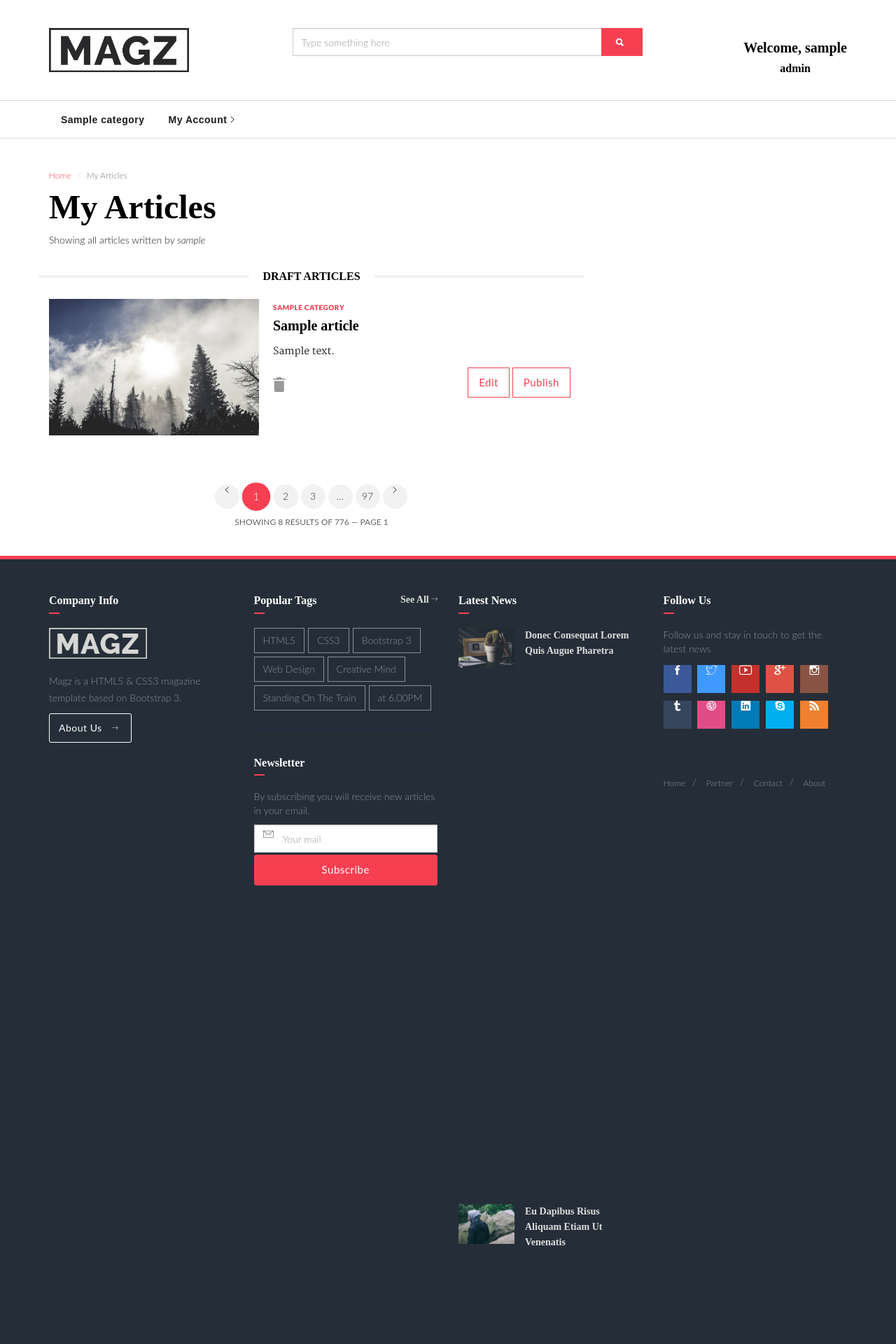
After one commit to MaryamTaraif/NewsPortal, a PHP site: page /myArticles.php in a window 1280 px wide. The commit adds this page. Shown: the top 1920 px of the page at 70% size. Run offline with PHP 8.4, Linux system fonts and the light colour scheme; the visitor is signed in with stand-in values (Sample User, id 1); tables that the repository leaves empty or names only in its code hold one stand-in row (values such as "Sample post"); some web fonts are replaced.

Commit message:
author's articles list

```diff
--- a/Article.php
+++ b/Article.php
@@ -10,6 +10,7 @@ class Article {
     private $rating;
     private $user_id;
     private $category_id;
+    private $status;
 
     public function __construct() {
         $this->article_id = null;
@@ -20,6 +21,7 @@ class Article {
         $this->rating = null;
         $this->user_id = null;
         $this->category_id = null;
+        $this->status = false;
     }
     public function getArticle_id() {
         return $this->article_id;
@@ -53,6 +55,11 @@ class Article {
         return $this->category_id;
     }
 
+    public function getStatus() {
+        return $this->status;
+    }
+
+
     public function setArticle_id($article_id): void {
         $this->article_id = $article_id;
     }
@@ -85,8 +92,11 @@ class Article {
         $this->category_id = $category_id;
     }
 
+    public function setStatus($status): void {
+        $this->status = $status;
+    }
 
-    function initWith($article_id, $title, $description, $content, $publish_date,$rating,$user_id,$category_id) {
+    function initWith($article_id, $title, $description, $content, $publish_date,$rating,$user_id,$category_id, $status) {
         $this->article_id = $article_id;
         $this->title = $title;
         $this->$description = $description;
@@ -95,12 +105,13 @@ class Article {
         $this->rating = $rating;
         $this->user_id = $user_id;
         $this->category_id = $category_id;
+        $this->status = $status;
     }
 
     function initWithId($article_id) {
         $db = Database::getInstance();
         $data = $db->singleFetch('SELECT * FROM dbProj_Article WHERE article_id = \'' . $article_id .  '\'');
-        $this->initWith($data->article_id, $data->title, $data->description, $data->content, $data->publish_date,$data->rating, $data->user_id,$data->category_id );
+        $this->initWith($data->article_id, $data->title, $data->description, $data->content, $data->publish_date,$data->rating, $data->user_id,$data->category_id, $data->status );
 
     }
 
@@ -129,10 +140,14 @@ class Article {
     function addArticle(){
         if ($this->isValid()){
             $db = Database::getInstance();
-            //insert article into db
-            $query = 'INSERT INTO dbProj_Article (title, description, content, user_id, category_id)'
-                    . 'VALUES (\''. $this->title . '\',\'' . $this->description . '\',\'' . $this->content
-                    . '\',\'' . $this->user_id .'\',\'' . $this->category_id . '\')';
+
+            // Build the query
+            $query = 'INSERT INTO dbProj_Article (title, description, content, user_id, category_id, status)'
+             . 'VALUES ("'. $title . '","' . $description . '","' . $content
+             . '","' . $user_id .'","' . $category_id .'","' . $status . '")';
+
+
+            echo $query;
             $db->querySql($query);
 
             //retrieve the article id just inserted
@@ -156,7 +171,7 @@ class Article {
     public static function getAllCatArticles($category_id){
         $db = Database::getInstance();
         // get the total number of articles for the category
-        $totalSql = "SELECT COUNT(*) as total FROM dbProj_Article WHERE category_id = $category_id";
+        $totalSql = "SELECT COUNT(*) as total FROM dbProj_Article WHERE status = true and category_id = $category_id";
         $total = $db->singleFetch($totalSql);
         return $total;
     }
@@ -175,7 +190,7 @@ class Article {
     //get all articles ordered from the latest date
     public static function getArticles() {
         $db = Database::getInstance();
-        $data = $db->multiFetch('Select * from dbProj_Article order by publish_date desc');
+        $data = $db->multiFetch('Select * from dbProj_Article where status = true order by publish_date desc');
         return $data;
     }
 
@@ -197,7 +212,7 @@ class Article {
   public static function getRecentArticle() {
         $db = Database::getInstance();
         $today = date('Y-m-d');
-        $data = $db->singleFetch("SELECT * FROM dbProj_Article WHERE STR_TO_DATE(publish_date, '%Y-%m-%d') <= '$today' ORDER BY publish_date DESC LIMIT 1");
+        $data = $db->singleFetch("SELECT * FROM dbProj_Article WHERE status = true and STR_TO_DATE(publish_date, '%Y-%m-%d') <= '$today' ORDER BY publish_date DESC LIMIT 1");
         return $data;
     }
 
@@ -207,33 +222,38 @@ class Article {
         $db = Database::getInstance();
         $today = date('Y-m-d');
         $one_week_ago = date('Y-m-d', strtotime('-1 week'));
-        $data = $db->multiFetch("SELECT * FROM dbProj_Article WHERE STR_TO_DATE(publish_date, '%Y-%m-%d') <= '$today' AND STR_TO_DATE(publish_date, '%Y-%m-%d') >= '$one_week_ago' ORDER BY rating DESC LIMIT 3");
+        $data = $db->multiFetch("SELECT * FROM dbProj_Article WHERE status = true and STR_TO_DATE(publish_date, '%Y-%m-%d') <= '$today' AND STR_TO_DATE(publish_date, '%Y-%m-%d') >= '$one_week_ago' ORDER BY rating DESC LIMIT 3");
         //if nothing added this week, return just the latest article to be in the banner
         if (empty($data)){
-            $data = $db->singleFetch("SELECT * FROM dbProj_Article order by publish_date desc limit 1");
+            $data = $db->singleFetch("SELECT * FROM dbProj_Article where status = true order by publish_date desc limit 1");
         }
         return $data;
     }
 
 
-  public static function getComments($article_id) {
-    $db = Database::getInstance();
-    $data = $db->multiFetch('SELECT * FROM dbProj_Comment WHERE article_id = \'' . $article_id . '\'');
-    return $data;
-}
+    public static function getComments($article_id) {
+      $db = Database::getInstance();
+      $data = $db->multiFetch('SELECT * FROM dbProj_Comment WHERE article_id = \'' . $article_id . '\'');
+      return $data;
+    }
 
 
-    public static function authorArticles($author_id){
-        //top articles for this week to display in the home banner
+    public static function authorPublishedArticles($author_id){
         $db = Database::getInstance();
-        $data = $db->multiFetch('SELECT * FROM dbProj_Article WHERE user_id ='. $author_id .' order by publish_date desc');
+        $data = $db->multiFetch('SELECT * FROM dbProj_Article WHERE user_id ='. $author_id .' and status = true order by publish_date desc');
+        return $data;
+    }
+
+    public static function authorDraftArticles($author_id){
+        $db = Database::getInstance();
+        $data = $db->multiFetch('SELECT * FROM dbProj_Article WHERE user_id ='. $author_id .' and status = false order by publish_date desc');
         return $data;
     }
 
      //get the list of articles in the passed category
     public static function getCatArticles($category_id) {
         $db = Database::getInstance();
-        $data = $db->multiFetch('Select * from dbProj_Article where category_id = ' . $category_id);
+        $data = $db->multiFetch('Select * from dbProj_Article where status = true and category_id = ' . $category_id .' order by publish_date desc');
         return $data;
     }
 
--- /dev/null
+++ b/myArticles.php
@@ -0,0 +1,232 @@
+<?php
+include 'header.php';
+?>
+		<section class="category">
+		  <div class="container" style="padding-top: 180px;">
+		    <div class="row">
+		      <div class="col-md-8 text-left">
+		        <div class="row">
+		          <div class="col-md-12">
+		            <ol class="breadcrumb">
+		              <li><a href="#">Home</a></li>
+		              <li class="active">My Articles</li>
+		            </ol>
+		            <h1 class="page-title">My Articles</h1>
+		            <p class="page-subtitle">Showing all articles written by <i><?php echo $_SESSION['username'] ?></i></p>
+		          </div>
+		        </div>
+
+		        <div class="row">
+                            <?php
+                            //get the list of articles
+                            $list = Article::authorDraftArticles($_SESSION['user_id']);
+                            //if the result if not empty
+                            if (!empty($list)) {
+                               echo ' <div class="line">
+                                        <div>Draft Articles</div>
+                                    </div>';
+                                //loop through and display
+                                    for ($i = 0; $i < count($list); $i++) {
+                                        echo '<article class="col-md-12 article-list">
+		            <div class="inner">
+		              <figure>
+                                <img src="images/news/img01.jpg">
+		              </figure>
+		              <div class="details">
+		                <div class="detail">
+		                  <div class="category">
+		                   <a href="#">'. Article::getCatName($list[$i]->category_id) .'</a>
+		                  </div>
+
+		                </div>
+		                <h1><a href="singleArticle.php?aid= '.$list[$i]->article_id.'"">'.$list[$i]->title .'</a></h1>
+		                <p>
+		                  '.$list[$i]->description .'
+		                </p>
+		                <footer>
+                                <a class="btn btn-primary more" href="addArticle.php?id='.$list[$i]->article_id.'">
+		                    <div>Edit</div>
+		                    <div><i class="ion-ios-arrow-thin-right"></i></div>
+		                  </a>
+                                  <a href="#" class="love"><i class="ion-android-delete"></i></a>
+		                  <a class="btn btn-primary more" href="singleArticle.php?aid='.$list[$i]->article_id.'">
+		                    <div>Publish</div>
+		                    <div><i class="ion-ios-arrow-thin-right"></i></div>
+		                  </a>
+		                </footer>
+		              </div>
+		            </div>
+		          </article>';
+                                    }
+                            }
+
+                            ?>
+
+                            <?php
+                            //get the list of articles
+                            $list = Article::authorPublishedArticles($_SESSION['user_id']);
+                            //if the result if not empty
+                            if (!empty($list)) {
+                               echo ' <div class="line">
+                                        <div>Published Articles</div>
+                                    </div>';
+                                //loop through and display
+                                    for ($i = 0; $i < count($list); $i++) {
+                                        echo '<article class="col-md-12 article-list">
+		            <div class="inner">
+		              <figure>
+                                <img src="images/news/img01.jpg">
+		              </figure>
+		              <div class="details">
+		                <div class="detail">
+		                  <div class="category">
+		                   <a href="#">'. Article::getCatName($list[$i]->category_id) .'</a>
+		                  </div>
+		                  <div class="time">'.$list[$i]->publish_date .'</div>
+		                </div>
+		                <h1><a href="singleArticle.php?aid= '.$list[$i]->article_id.'"">'.$list[$i]->title .'</a></h1>
+		                <p>
+		                  '.$list[$i]->description .'
+		                </p>
+		                <footer>
+		                  <a href="#" class="love"><i class="ion-android-favorite-outline"></i> <div>'. $list[$i]->rating .'</div></a>
+		                  <a class="btn btn-primary more" href="singleArticle.php?aid='.$list[$i]->article_id.'">
+		                    <div>View</div>
+		                    <div><i class="ion-ios-arrow-thin-right"></i></div>
+		                  </a>
+		                </footer>
+		              </div>
+		            </div>
+		          </article>';
+                                    }
+                            }
+                            ?>
+                          <!--               pagination         -->
+		          <div class="col-md-12 text-center">
+		            <ul class="pagination">
+		              <li class="prev"><a href="#"><i class="ion-ios-arrow-left"></i></a></li>
+		              <li class="active"><a href="#">1</a></li>
+		              <li><a href="#">2</a></li>
+		              <li><a href="#">3</a></li>
+		              <li><a href="#">...</a></li>
+		              <li><a href="#">97</a></li>
+		              <li class="next"><a href="#"><i class="ion-ios-arrow-right"></i></a></li>
+		            </ul>
+		            <div class="pagination-help-text">
+		            	Showing 8 results of 776 &mdash; Page 1
+		            </div>
+		          </div>
+		        </div>
+		      </div>
+<!--               side bar          -->
+<!--		      <div class="col-md-4 sidebar">
+		        <aside>
+		          <div class="aside-body">
+		            <figure class="ads">
+			            <a href="single.html">
+			              <img src="images/ad.png">
+			            </a>
+		              <figcaption>Advertisement</figcaption>
+		            </figure>
+		          </div>
+		        </aside>
+		        <aside>
+		          <h1 class="aside-title">Recent Post</h1>
+		          <div class="aside-body">
+		            <article class="article-fw">
+		              <div class="inner">
+		                <figure>
+			                <a href="single.html">
+			                  <img src="images/news/img12.jpg">
+			                </a>
+		                </figure>
+		                <div class="details">
+		                  <h1><a href="single.html">Lorem Ipsum Dolor Sit Amet Consectetur Adipisicing Elit</a></h1>
+		                  <p>
+		                    Lorem ipsum dolor sit amet, consectetur adipisicing elit, sed do eiusmod
+		                    tempor incididunt ut labore et dolore magna aliqua.
+		                  </p>
+		                  <div class="detail">
+		                    <div class="time">December 26, 2016</div>
+		                    <div class="category"><a href="category.html">Lifestyle</a></div>
+		                  </div>
+		                </div>
+		              </div>
+		            </article>
+		            <div class="line"></div>
+		            <article class="article-mini">
+		              <div class="inner">
+		              <figure>
+			              <a href="single.html">
+			                <img src="images/news/img05.jpg">
+		                </a>
+		              </figure>
+		              <div class="padding">
+		                <h1><a href="single.html">Duis aute irure dolor in reprehenderit in voluptate velit</a></h1>
+		                <div class="detail">
+		                  <div class="category"><a href="category.html">Lifestyle</a></div>
+		                  <div class="time">December 22, 2016</div>
+		                </div>
+		              </div>
+		              </div>
+		            </article>
+		            <article class="article-mini">
+		              <div class="inner">
+		                <figure>
+			                <a href="single.html">
+			                  <img src="images/news/img02.jpg">
+		                  </a>
+		                </figure>
+		                <div class="padding">
+		                  <h1><a href="single.html">Fusce ullamcorper elit at felis cursus suscipit</a></h1>
+		                  <div class="detail">
+		                    <div class="category"><a href="category.html">Travel</a></div>
+		                    <div class="time">December 21, 2016</div>
+		                  </div>
+		                </div>
+		              </div>
+		            </article>
+		            <article class="article-mini">
+		              <div class="inner">
+		                <figure>
+			                <a href="single.html">
+			                  <img src="images/news/img13.jpg">
+		                  </a>
+		                </figure>
+		                <div class="padding">
+		                  <h1><a href="single.html">Duis aute irure dolor in reprehenderit in voluptate velit</a></h1>
+		                  <div class="detail">
+		                    <div class="category"><a href="category.html">International</a></div>
+		                    <div class="time">December 20, 2016</div>
+		                  </div>
+		                </div>
+		              </div>
+		            </article>
+		          </div>
+		        </aside>
+		        <aside>
+		          <div class="aside-body">
+		            <form class="newsletter">
+		              <div class="icon">
+		                <i class="ion-ios-email-outline"></i>
+		                <h1>Newsletter</h1>
+		              </div>
+		              <div class="input-group">
+		                <input type="email" class="form-control email" placeholder="Your mail">
+		                <div class="input-group-btn">
+		                  <button class="btn btn-primary"><i class="ion-paper-airplane"></i></button>
+		                </div>
+		              </div>
+		              <p>By subscribing you will receive new articles in your email.</p>
+		            </form>
+		          </div>
+		        </aside>
+		      </div>-->
+		    </div>
+		  </div>
+		</section>
+
+<!-- footer -->
+<?php
+include 'footer.html';
+?>
```
Also changed, not shown: Upload.php (+0 -16 lines), addArticle.php (+25 -5 lines).
